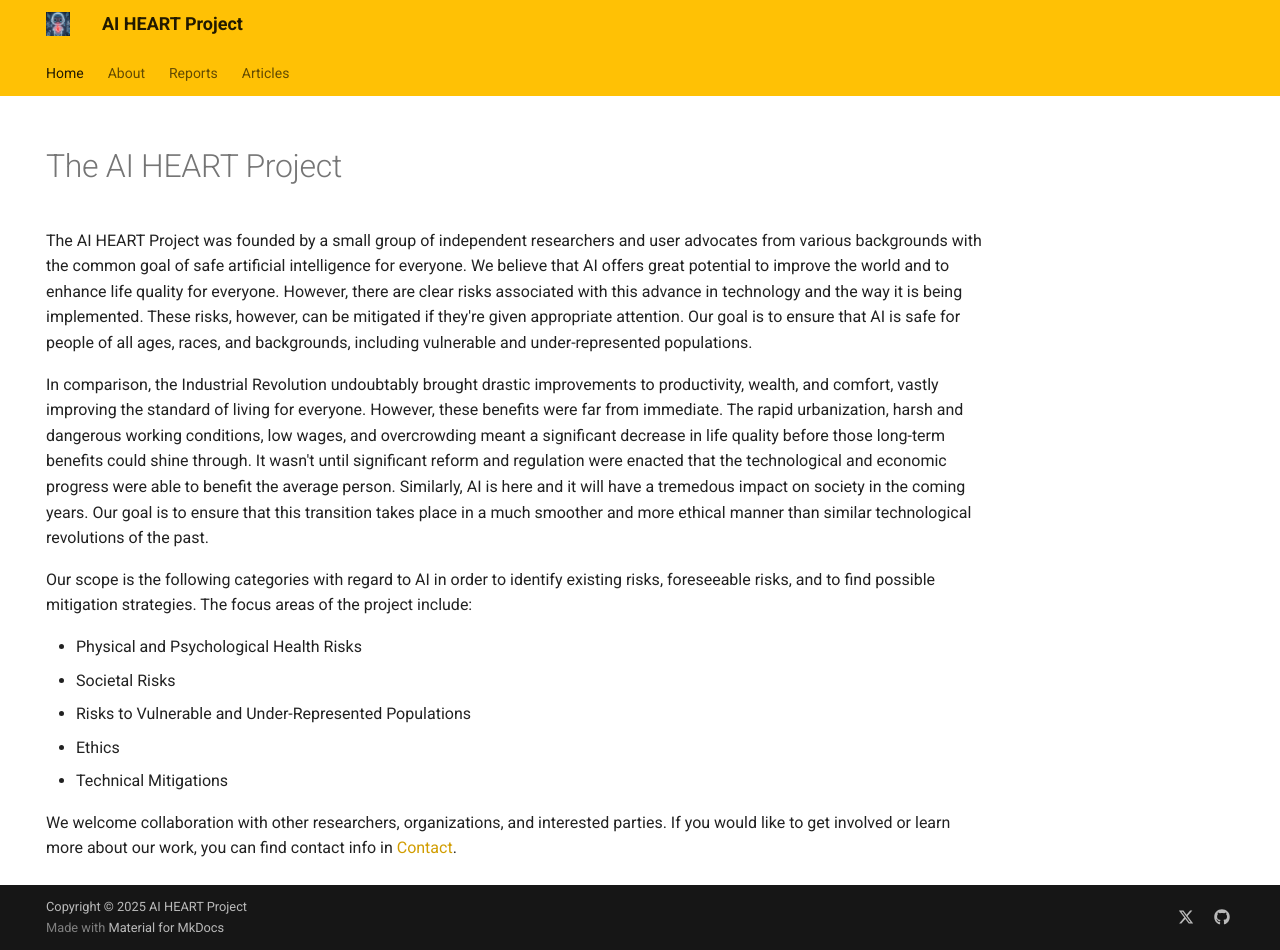
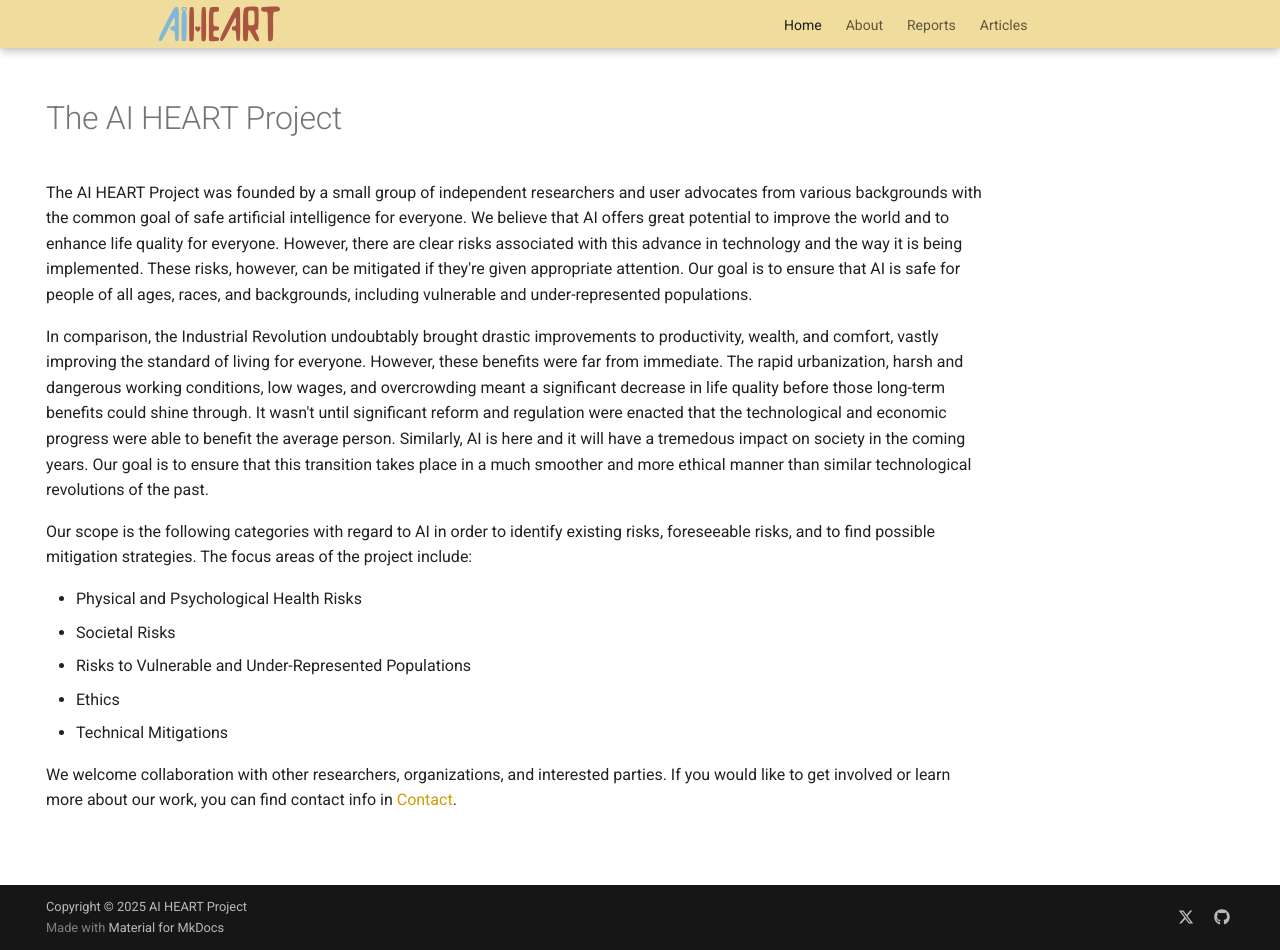
Before and after one commit to Yasmin-FY/ai-heart-project, an MkDocs documentation site: the page built from docs/index.md, in a window 1280 px wide and 950 px high. Built offline with MkDocs 1.6.1 and Material for MkDocs 9.7.7, drawn with Linux system fonts in a browser that asks for light colours.

Commit message:
Adding icons and overrides to change the layout of the nav bar

```diff
--- /dev/null
+++ b/docs/stylesheets/extra.css
@@ -0,0 +1,26 @@
+.md-header, .md-tabs {
+    background-color: #f0dc9c;
+}
+
+.md-header__title .md-header__topic {
+    height:100%;
+}
+
+.md-header__title .md-header__topic .md-header__image {
+    height: 100%;
+    padding: 5px 0;
+}
+
+@media screen and (min-width: 76.25em) {
+    header .md-header__inner {
+        display: block;
+        float: left;
+        width: 40%;
+        margin-left: 10%;
+    }
+
+    header nav.md-tabs {
+        float: right;
+        width: 40%;
+    }
+}
--- a/mkdocs.yml
+++ b/mkdocs.yml
@@ -5,10 +5,13 @@ theme:
   name: material
   palette:
     primary: amber
-  logo: img/icon.jpeg
+  logo: img/icon.svg
+  favicon: img/IMG_1174.PNG
+  custom_dir: overrides
   language: en
   features:
     - navigation.tabs
+    - navigation.tabs.sticky
     - navigation.instant
 
 # Navigation
@@ -26,7 +29,7 @@ nav:
         - Safety Collapse: reports/ai-safety-silencing/supporting-documents/safety-collapse.md
         - Further Reading: reports/ai-safety-silencing/supporting-documents/further-reading.md
   - Articles:
-    - reports/ai-safety-silencing/articles/ai-addiction.md
+    - articles/ai-addiction.md
 
 # Footer
 copyright: Copyright &copy; 2025 AI HEART Project
@@ -40,3 +43,6 @@ extra:
 
 plugins:
   - meta-descriptions
+
+extra_css:
+  - stylesheets/extra.css
--- /dev/null
+++ b/overrides/partials/header.html
@@ -0,0 +1,112 @@
+<!--
+  Copyright (c) 2016-2025 Martin Donath <martin.donath@squidfunk.com>
+
+  Permission is hereby granted, free of charge, to any person obtaining a copy
+  of this software and associated documentation files (the "Software"), to
+  deal in the Software without restriction, including without limitation the
+  rights to use, copy, modify, merge, publish, distribute, sublicense, and/or
+  sell copies of the Software, and to permit persons to whom the Software is
+  furnished to do so, subject to the following conditions:
+
+  The above copyright notice and this permission notice shall be included in
+  all copies or substantial portions of the Software.
+
+  THE SOFTWARE IS PROVIDED "AS IS", WITHOUT WARRANTY OF ANY KIND, EXPRESS OR
+  IMPLIED, INCLUDING BUT NOT LIMITED TO THE WARRANTIES OF MERCHANTABILITY,
+  FITNESS FOR A PARTICULAR PURPOSE AND NON-INFRINGEMENT. IN NO EVENT SHALL THE
+  AUTHORS OR COPYRIGHT HOLDERS BE LIABLE FOR ANY CLAIM, DAMAGES OR OTHER
+  LIABILITY, WHETHER IN AN ACTION OF CONTRACT, TORT OR OTHERWISE, ARISING
+  FROM, OUT OF OR IN CONNECTION WITH THE SOFTWARE OR THE USE OR OTHER DEALINGS
+  IN THE SOFTWARE.
+-->
+
+<!-- Determine classes -->
+{% set class = "md-header" %}
+{% if "navigation.tabs.sticky" in features %}
+  {% set class = class ~ " md-header--shadow md-header--lifted" %}
+{% elif "navigation.tabs" not in features %}
+  {% set class = class ~ " md-header--shadow" %}
+{% endif %}
+
+<!-- Header -->
+<header class="{{ class }}" data-md-component="header">
+  <nav
+    class="md-header__inner md-grid"
+    aria-label="{{ lang.t('header') }}"
+  >
+
+    <!-- Button to open drawer -->
+    <label class="md-header__button md-icon" for="__drawer">
+      {% set icon = config.theme.icon.menu or "material/menu" %}
+      {% include ".icons/" ~ icon ~ ".svg" %}
+    </label>
+
+    <!-- Header title -->
+    <div class="md-header__title" data-md-component="header-title">
+      <div class="md-header__ellipsis">
+        <div class="md-header__topic">
+          <span class="md-ellipsis">
+            <a
+                href="{{ config.extra.homepage | d(nav.homepage.url, true) | url }}"
+                title="{{ config.site_name | e }}"
+                aria-label="{{ config.site_name }}"><img class="md-header__image" src="/img/title.svg" alt="{{ config.site_name }}"></a>
+          </span>
+        </div>
+        <div class="md-header__topic" data-md-component="header-topic">
+          <span class="md-ellipsis">
+            {% if page.meta and page.meta.title %}
+              {{ page.meta.title }}
+            {% else %}
+              {{ page.title }}
+            {% endif %}
+          </span>
+        </div>
+      </div>
+    </div>
+
+    <!-- Color palette toggle -->
+    {% if config.theme.palette %}
+      {% if not config.theme.palette is mapping %}
+        {% include "partials/palette.html" %}
+      {% endif %}
+    {% endif %}
+
+    <!-- User preference: color palette -->
+    {% if not config.theme.palette is mapping %}
+      {% include "partials/javascripts/palette.html" %}
+    {% endif %}
+
+    <!-- Site language selector -->
+    {% if config.extra.alternate %}
+      {% include "partials/alternate.html" %}
+    {% endif %}
+
+    <!-- Button to open search modal -->
+    {% if "material/search" in config.plugins %}
+      {% set search = config.plugins["material/search"] | attr("config") %}
+
+      <!-- Check if search is actually enabled - see https://t.ly/DT_0V -->
+      {% if search.enabled %}
+        <label class="md-header__button md-icon" for="__search">
+          {% set icon = config.theme.icon.search or "material/magnify" %}
+          {% include ".icons/" ~ icon ~ ".svg" %}
+        </label>
+
+        <!-- Search interface -->
+        {% include "partials/search.html" %}
+      {% endif %}
+    {% endif %}
+
+    <!-- Repository information -->
+    {% if config.repo_url %}
+      <div class="md-header__source">
+        {% include "partials/source.html" %}
+      </div>
+    {% endif %}
+  </nav>
+
+  <!-- Navigation tabs (sticky) -->
+  {% if "navigation.tabs.sticky" in features %}
+      {% include "partials/tabs.html" %}
+  {% endif %}
+</header>
--- /dev/null
+++ b/overrides/partials/nav.html
@@ -0,0 +1,55 @@
+<!--
+  Copyright (c) 2016-2025 Martin Donath <martin.donath@squidfunk.com>
+
+  Permission is hereby granted, free of charge, to any person obtaining a copy
+  of this software and associated documentation files (the "Software"), to
+  deal in the Software without restriction, including without limitation the
+  rights to use, copy, modify, merge, publish, distribute, sublicense, and/or
+  sell copies of the Software, and to permit persons to whom the Software is
+  furnished to do so, subject to the following conditions:
+
+  The above copyright notice and this permission notice shall be included in
+  all copies or substantial portions of the Software.
+
+  THE SOFTWARE IS PROVIDED "AS IS", WITHOUT WARRANTY OF ANY KIND, EXPRESS OR
+  IMPLIED, INCLUDING BUT NOT LIMITED TO THE WARRANTIES OF MERCHANTABILITY,
+  FITNESS FOR A PARTICULAR PURPOSE AND NON-INFRINGEMENT. IN NO EVENT SHALL THE
+  AUTHORS OR COPYRIGHT HOLDERS BE LIABLE FOR ANY CLAIM, DAMAGES OR OTHER
+  LIABILITY, WHETHER IN AN ACTION OF CONTRACT, TORT OR OTHERWISE, ARISING
+  FROM, OUT OF OR IN CONNECTION WITH THE SOFTWARE OR THE USE OR OTHER DEALINGS
+  IN THE SOFTWARE.
+-->
+
+{% import "partials/nav-item.html" as item with context %}
+
+<!-- Determine classes -->
+{% set class = "md-nav md-nav--primary" %}
+{% if "navigation.tabs" in features %}
+  {% set class = class ~ " md-nav--lifted" %}
+{% endif %}
+{% if "toc.integrate" in features %}
+  {% set class = class ~ " md-nav--integrated" %}
+{% endif %}
+
+<!-- Navigation -->
+<nav
+  class="{{ class }}"
+  aria-label="{{ lang.t('nav') }}"
+  data-md-level="0"
+>
+
+  <!-- Repository information -->
+  {% if config.repo_url %}
+    <div class="md-nav__source">
+      {% include "partials/source.html" %}
+    </div>
+  {% endif %}
+
+  <!-- Navigation list -->
+  <ul class="md-nav__list" data-md-scrollfix>
+    {% for nav_item in nav.items %}
+      {% set path = "__nav_" ~ loop.index %}
+      {{ item.render(nav_item, path, 1) }}
+    {% endfor %}
+  </ul>
+</nav>
```
Also changed, not shown: docs/articles/ai-addiction.md (added, +87 -0 lines), docs/img/alt_icon.png (added), docs/img/alt_icon.svg (added), docs/img/icon.jpeg (deleted), docs/img/icon.png (added), docs/img/title.png (added), docs/img/title.svg (added).
